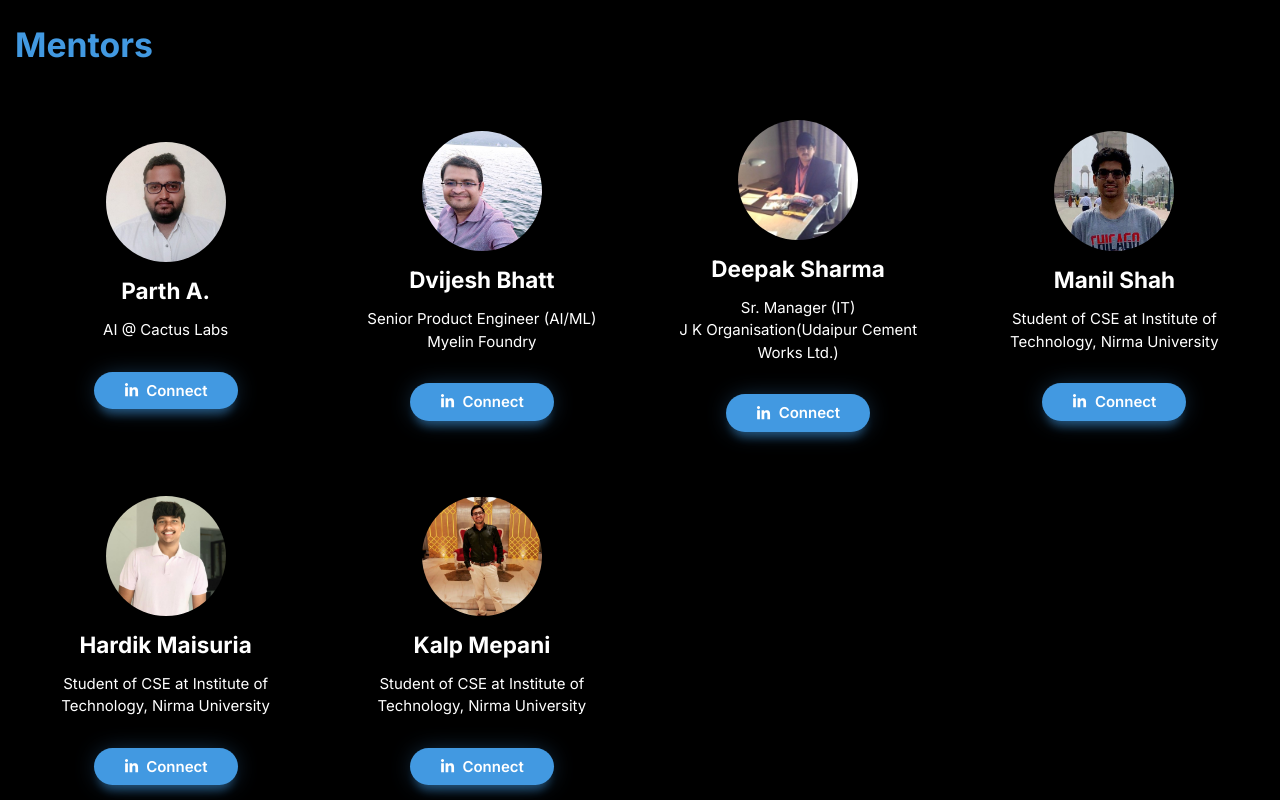
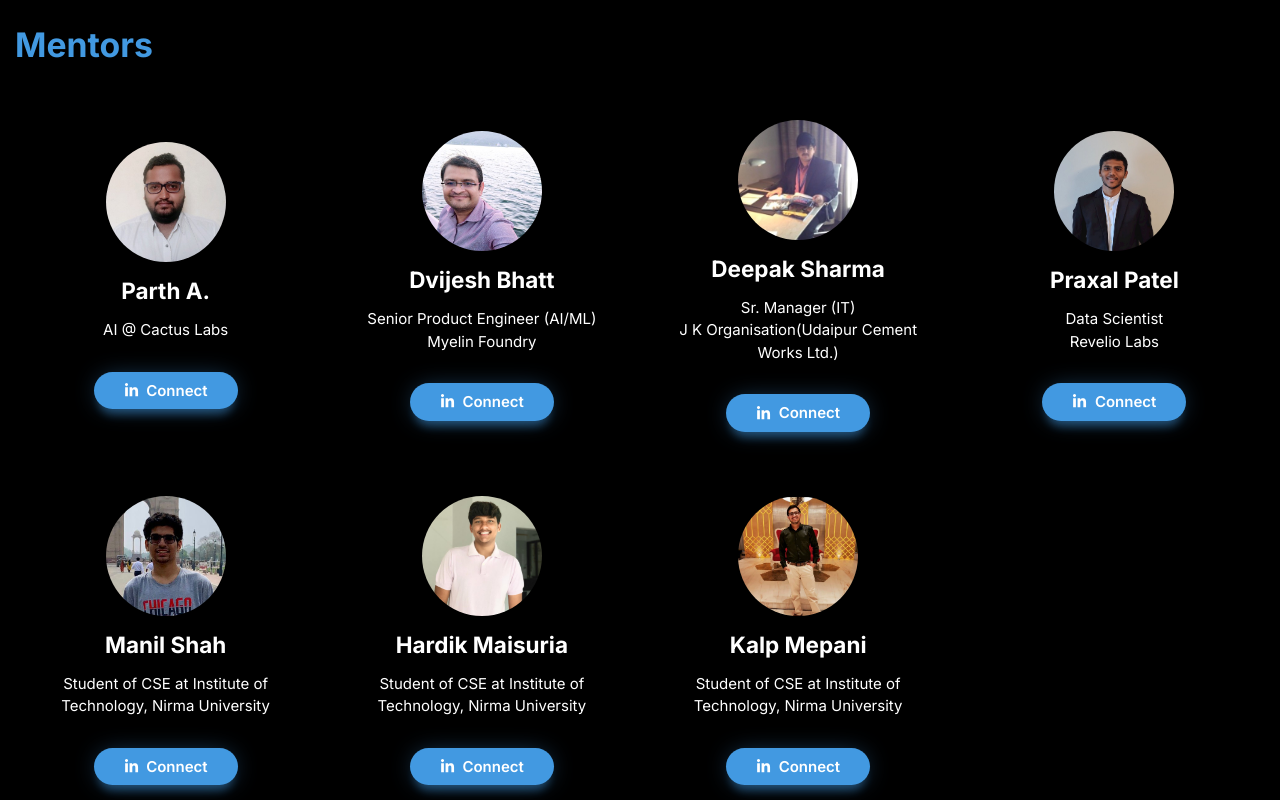
Before and after one commit to JaiminSalvi/MINed-25-deploy, a Next.js app: page /events in a window 1280 px wide. Shown: the part 1840-2640 px from the top of the page. Built offline with nearby package versions, Linux system fonts and the light colour scheme.

Commit message:
Update Mentors.js

```diff
--- a/components/Mentors.js
+++ b/components/Mentors.js
@@ -32,6 +32,13 @@ export default function Mentors() {
       linkedIn: "https://www.linkedin.com/in/deepak-sharma-a528b015/",
       designation: "Sr. Manager (IT)",
       company: "J K Organisation(Udaipur Cement Works Ltd.)",
+    },
+    {
+      name: "Praxal Patel",
+      image: "/praxal_patel.jpeg",
+      linkedIn: "https://www.linkedin.com/in/praxal/",
+      designation: "Data Scientist",
+      company: "Revelio Labs",
     },
     {
       name: "Manil Shah",
```
